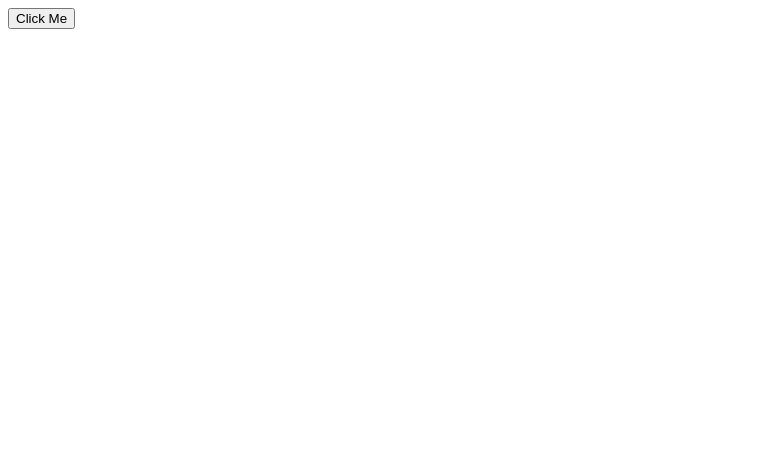
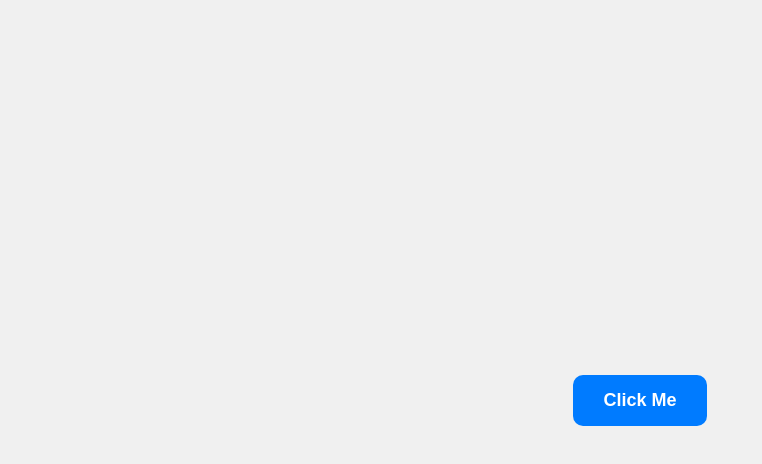
Before and after one commit to sif-zia/git-practice, a plain HTML site: page index.html in a window 1280 px wide. Shown: the whole page, without its empty margins (0-762 px from the left). Drawn offline with Linux system fonts and the light colour scheme.

Commit message:
Added CSS to make the button more appealing.

```diff
--- a/index.html
+++ b/index.html
@@ -3,6 +3,7 @@
 <head>
 	<meta charset="UTF-8">
 	<meta name="viewport" content="width=device-width, initial-scale=1.0">
+	<link rel="stylesheet" href="./styles.css">
 	<title>Git Practice</title>
 </head>
 <body>
--- /dev/null
+++ b/styles.css
@@ -0,0 +1,42 @@
+/* Basic reset for consistent styling */
+* {
+	margin: 0;
+	padding: 0;
+	box-sizing: border-box;
+  }
+
+  /* Styling for the body */
+  body {
+	display: flex;
+	justify-content: center;
+	align-items: center;
+	height: 100vh;
+	background-color: #f0f0f0;
+	font-family: Arial, sans-serif;
+  }
+
+  /* Styling for the button */
+  #btn {
+	padding: 15px 30px;
+	font-size: 18px;
+	font-weight: bold;
+	color: #fff;
+	background-color: #007BFF;
+	border: none;
+	border-radius: 10px;
+	cursor: pointer;
+	transition: background-color 0.3s, transform 0.3s;
+	position: absolute;
+  }
+
+  /* Hover effects for the button */
+  #btn:hover {
+	background-color: #0056b3;
+	transform: scale(1.1);
+  }
+
+  /* Focus effects for the button */
+  #btn:focus {
+	outline: none;
+	box-shadow: 0 0 10px rgba(0, 123, 255, 0.5);
+  }
```
